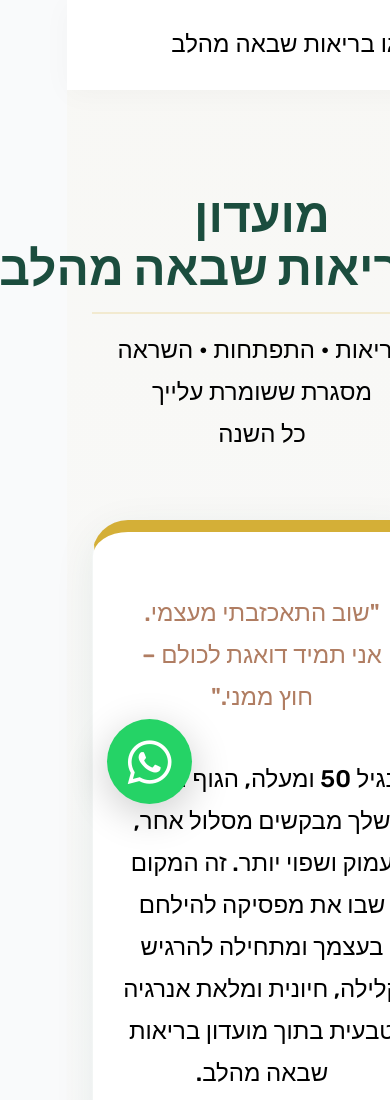
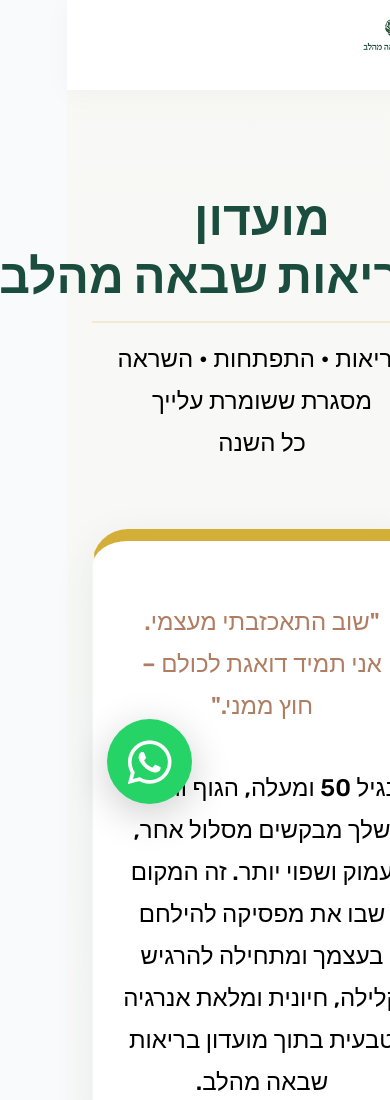
Before and after one commit to rivkaol/club-rivka, a plain HTML site: page index.html in a window 390 px wide. Shown: the top 1100 px of the page. Drawn offline with Linux system fonts and the light colour scheme.

Commit message:
Update index.html

```diff
--- a/index.html
+++ b/index.html
@@ -306,7 +306,7 @@
                 margin-bottom: 2.8rem;
             }
 
-            h1 { font-size: 48px; line-height: 1.1; margin-bottom: 1rem; }
+            h1 { font-size: 48px; line-height: 1.2; margin-bottom: 1rem; }
             h2 { font-size: 38px; line-height: 1.3; }
             h3 { font-size: 32px; font-weight: 800; }
 
@@ -373,7 +373,7 @@
     <nav class="sticky-nav">
         <div class="nav-container">
             <div class="nav-logo">
-                <img src="logo.png" alt="לוגו בריאות שבאה מהלב">
+                <img src="loge.png" alt="לוגו בריאות שבאה מהלב">
             </div>
             <a href="#pricing" class="nav-btn">הצטרפי עכשיו</a>
         </div>
```
